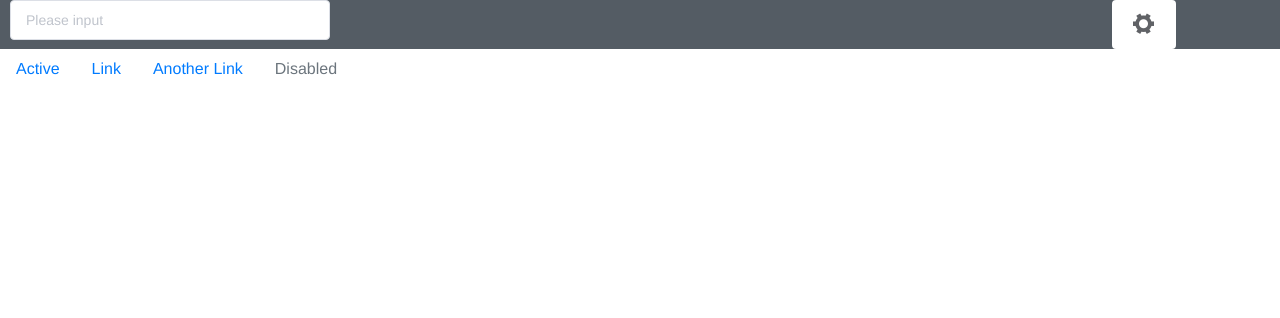
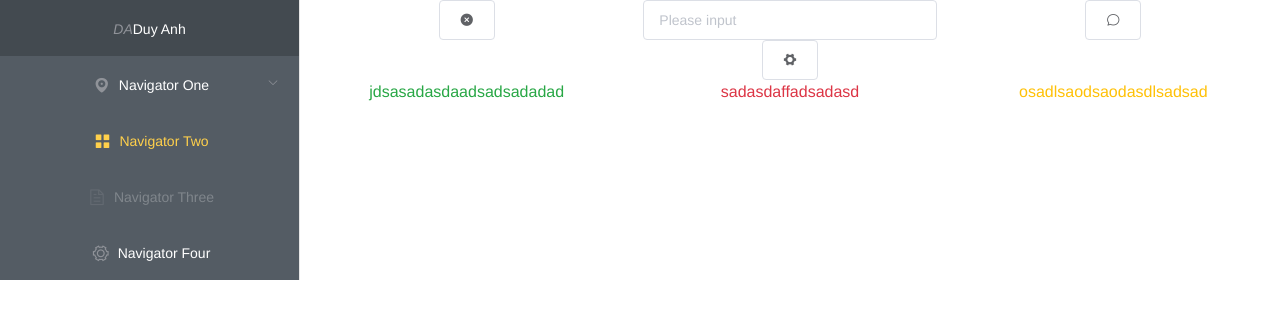
Before and after one commit to Ngdaz/Leaning-VueJs, a Vue app: page / in a window 1280 px wide. Shown: the top 318 px of the page. Built offline with nearby package versions, Linux system fonts and the light colour scheme.

Commit message:
delete all style and start apply bootstrap

```diff
--- a/src/components/Navigation.vue
+++ b/src/components/Navigation.vue
@@ -1,24 +1,22 @@
 <template>
-  <div class="content">
 
     <div class="top-bar">
-      <div>
-        <el-button
+      <div class="row">
+        <div class="col">
+          <el-button
           @click="menuCollapse()"
           class="btn-collapse"
           :icon="iconCollapse"
         >
-          <!-- <i class="el-icon-s-fold"></i> -->
-        </el-button>
-      </div>
-      <div class="nav-header">
-        <el-input
-          class="nav-input col-sm-2"
+        </el-button></div>
+        <div class="col">
+           <el-input
+          class="nav-input"
           placeholder="Please input"
           clearable
         ></el-input>
-        <div class="right-header">
-          <!-- drop-down-list -->
+        </div>
+        <div class="col">
           <el-dropdown class="dropdown-noti">
             <el-button class="dropdown-noti-button">
               <i class="el-icon-chat-round"></i>
@@ -31,6 +29,16 @@
               <el-dropdown-item>Action 5</el-dropdown-item>
             </el-dropdown-menu>
           </el-dropdown>
+        </div>
+      </div>
+      <div>
+
+      </div>
+      <div class="nav-header">
+
+        <div class="right-header">
+          <!-- drop-down-list -->
+
           <!-- button for drawer -->
           <el-button
             class="button-drawer"
@@ -41,20 +49,14 @@
         </div>
       </div>
     </div>
-    <content-Layout></content-Layout>
 
-  </div>
 </template>
 
 <script>
 import { mapMutations, mapState } from "vuex";
-import ContentLayout from "./content.vue"
-
 
 export default {
-    components: {
-    ContentLayout
-  },
+  components: {},
   name: "navbar",
   data() {
     return {
@@ -73,59 +75,9 @@ export default {
       isCollapse: (state) => state.isCollapse,
     }),
     iconCollapse() {
-      const icon = this.isCollapse ? "el-icon-s-fold": "el-icon-error";
+      const icon = this.isCollapse ? "el-icon-s-fold" : "el-icon-error";
       return icon;
     },
   },
-
-
 };
 </script>
-
-<style>
-.top-bar {
-  display: flex;
-  height: 70px;
-  margin: 0 auto;
-}
-.btn-collapse {
-  border: none;
-  background: none;
-  font-size: 2rem;
-  height: 70px;
-}
-.content {
-  /* width: calc(100vw - 200px); */
-  width: auto!important;
-}
-.nav-header {
-  display: flex;
-  justify-content: space-between;
-  width: 100%;
-}
-.nav-input {
-  width: 20rem;
-  margin-left: 10px;
-  margin-top: auto;
-  margin-bottom: auto;
-}
-.right-header {
-  /* float: right !important; */
-  display: flex;
-  justify-content: center;
-  align-items: center;
-  margin-right: 2rem;
-}
-.button-drawer {
-  font-size: 1.5rem;
-  border: none;
-  background: none;
-  margin-left: 2rem;
-}
-
-.dropdown-noti-button {
-  border: none;
-  background: none;
-  font-size: 1.5rem;
-}
-</style>
--- a/src/components/SideBar.vue
+++ b/src/components/SideBar.vue
@@ -1,6 +1,8 @@
 <template>
-  <div class="vertical-bar">
-    <div class="sidebar">
+
+  <div class="vertical-sidebar">
+    <!-- <div class="sidebar"> -->
+
       <div>
         <el-menu
           default-active="2"
@@ -44,11 +46,10 @@
             <span slot="title">Navigator Four</span>
           </el-menu-item>
         </el-menu>
+        <!-- </div> -->
       </div>
-    </div>
-    <div class="w-100">
-      <app-navigation></app-navigation>
-    </div>
+
+    <!-- <app-navigation></app-navigation> -->
   </div>
 </template>
 
@@ -57,47 +58,20 @@
 // import { mapGetters } from 'vuex';
 import { mapState } from "vuex";
 import logolayout from "./logo.vue";
-import navbar from "../components/Navigation";
+// import navbar from "../components/Navigation";
 
 export default {
   components: {
     "Logo-layout": logolayout,
-    "app-navigation": navbar,
+    // "app-navigation": navbar,
   },
   name: "SideBar",
-  // data() {
-  //   return {
-  //     isCollapse: false,
-  //   };
-  // },
-  methods: {
-    // menuCollapse() {
-    //     this.isCollapse = !this.isCollapse
-    //     console.log(this.isCollapse);
-    // }
+  data() {
+    return {};
   },
+  methods: {},
   computed: mapState({
     isCollapse: (state) => state.isCollapse,
   }),
 };
 </script>
-
-<style>
-.el-menu-vertical-demo:not(.el-menu--collapse) {
-  width: 200px;
-  /* min-height: 400px; */
-  height: 100vh;
-}
-
-.el-menu--collapse {
-  height: 100vh;
-}
-.sidebar {
-  display: flex;
-  flex-direction: column;
-  height: 100vh;
-}
-.vertical-bar {
-  display: flex;
-}
-</style>
--- /dev/null
+++ b/src/components/Vertical.vue
@@ -0,0 +1,48 @@
+<template>
+  <div class="vertical">
+
+    <el-container>
+      <el-aside >
+        <nav-SideBar></nav-SideBar>
+      </el-aside>
+      <el-container class="main-and-header">
+        <el-header>
+            <navigation-Bar></navigation-Bar>
+        </el-header>
+        <el-main>
+          <content-layout></content-layout>
+        </el-main>
+        <Drawerbar />
+      </el-container>
+    </el-container>
+  </div>
+</template>
+
+<script>
+import NavigationBar from "./Navigation";
+import NavSideBar from "./SideBar";
+import Drawerbar from "./drawer";
+import ContentLayout from "./content.vue";
+export default {
+  name: "VerticalLayout",
+  components: {
+    NavigationBar,
+    NavSideBar,
+    Drawerbar,
+    ContentLayout,
+  },
+};
+
+
+</script>
+
+
+<style>
+/* .vertical{
+     height: 100vh;
+    }
+.main-and-header{
+    display: flex;
+    flex-direction: column;
+} */
+</style>
--- a/src/components/content.vue
+++ b/src/components/content.vue
@@ -7,7 +7,9 @@
 </template>
 
 <script>
-export default {};
+export default {
+
+};
 </script>
 
 <style></style>
--- a/src/components/drawer.vue
+++ b/src/components/drawer.vue
@@ -32,7 +32,7 @@ import widthOption from "../components/width-option";
 
 
 export default {
-  name: "drawer",
+  // name: "drawer",
   data() {
     return {
       // drawer: false,
--- a/src/components/layout-option.vue
+++ b/src/components/layout-option.vue
@@ -31,8 +31,3 @@ export default {
 
 
 </script>
-
-<style>
-
-
-</style>
--- a/src/components/logo.vue
+++ b/src/components/logo.vue
@@ -10,20 +10,3 @@ export default {
     name: 'logolayout',
 }
 </script>
-
-
-<style>
-.slice {
-  margin: 0;
-  vertical-align: middle;
-  width: 24px;
-  text-align: center;
-  font-weight: 700;
-  font-size: 20px;
-}
-.logo-name{
-    margin-left: 0.5rem;
-    font: 1.2rem;
-}
-
-</style>
--- a/src/components/onlyTopBar.vue
+++ b/src/components/onlyTopBar.vue
@@ -1,7 +1,8 @@
 <template>
-  <div class="only-top-bar">
+  <el-container class="container-topbar">
+    <el-header class="only-top-bar">
       <div class="upper-nav">
-      <el-row :gutter="20">
+        <el-row :gutter="20" class="m-0">
           <el-col :span="6"
             ><div class="grid-content bg-purple">
               <el-input
@@ -25,23 +26,23 @@
           ></el-col>
         </el-row>
       </div>
-    <div>
-      <div class="boostrap-navbar">
-        <b-nav>
-          <b-nav-item active>Active</b-nav-item>
-          <b-nav-item>Link</b-nav-item>
-          <b-nav-item>Another Link</b-nav-item>
-          <b-nav-item disabled>Disabled</b-nav-item>
-        </b-nav>
-      </div>
-    </div>
-  </div>
+      <Drawerbar />
+    </el-header>
+    <el-main class="content-main">
+      <content-layout></content-layout>
+    </el-main>
+  </el-container>
 </template>
 
 <script>
+import Drawerbar from "./drawer";
 import { mapMutations } from "vuex";
-
+import ContentLayout from "./content.vue";
 export default {
+  components: {
+    ContentLayout,
+    Drawerbar,
+  },
   name: "OnlyTopBar",
   data() {
     return {
@@ -55,49 +56,3 @@ export default {
   computed: {},
 };
 </script>
-
-<style>
-.only-top-bar {
-  width: 100%;
-  display: flex;
-  flex-direction: column;
-}
-.upper-nav {
-  /* display: flex; */
-  /* justify-content: space-between; */
-  /* width: 100%; */
-  align-items: center;
-  background-color: #545c64;
-}
-/* .boostrap-navbar {
-  width: auto;
-} */
-.button-drawer {
-  /* font-size: 1.5rem;
-  border: none; */
-  background: white;
-  /* margin-right: 2rem; */
-}
-/* .right-header {
-
-  display: flex;
-  justify-content: center;
-  align-items: center;
-  margin-right: 2rem;
-} */
-
-.el-row {
-  /* margin-bottom: 20px; */
-}
-.el-col {
-  border-radius: 4px;
-}
-.grid-content {
-  border-radius: 4px;
-  min-height: 36px;
-}
-.row-bg {
-
-  background-color: #f9fafc;
-}
-</style>
--- a/src/components/width-option.vue
+++ b/src/components/width-option.vue
@@ -19,11 +19,3 @@ export default {
   },
 };
 </script>
-
-<style>
-.buttonVertical {
-  display: flex;
-  flex-direction: column;
-  margin: 2rem auto ;
-}
-</style>
--- a/src/views/Home.vue
+++ b/src/views/Home.vue
@@ -1,9 +1,9 @@
 <template>
   <div class="home">
 
-      <only-top-bar v-if="isHorizontal"></only-top-bar>
-      <app-sidebar v-else ></app-sidebar>
-      <drawer-sidebar></drawer-sidebar>
+
+    <vertical-layout v-if="isHorizontal"></vertical-layout>
+    <only-top-bar v-else></only-top-bar>
 
   </div>
 </template>
@@ -11,34 +11,23 @@
 <script>
 // @ is an alias to /src
 
-import SideBar from "../components/SideBar";
-import drawer from "../components/drawer";
-import OnlyTopBar from '../components/onlyTopBar.vue';
-import {  mapState } from "vuex";
 
+import OnlyTopBar from "../components/onlyTopBar.vue";
+import { mapState } from "vuex";
+import VerticalLayout from "../components/Vertical";
 
 export default {
   name: "Home",
   components: {
 
-    "app-sidebar": SideBar,
-    "drawer-sidebar": drawer,
+    "vertical-layout": VerticalLayout,
+
     "only-top-bar": OnlyTopBar,
   },
   computed: {
     ...mapState({
-      isHorizontal:(state) => state.isHorizontal
-    })
-  }
+      isHorizontal: (state) => state.isHorizontal,
+    }),
+  },
 };
 </script>
-    OnlyTopBar
-<style>
-/* #nav {
-  display: flex;
-  padding: 0;
-} */
-.home {
-  margin: 0;
-}
-</style>
```
Also changed, not shown: src/components/Topbar.vue (deleted), src/router/index.js (line endings or trailing spaces). Lines whose indentation alone changed are shown as unchanged.
